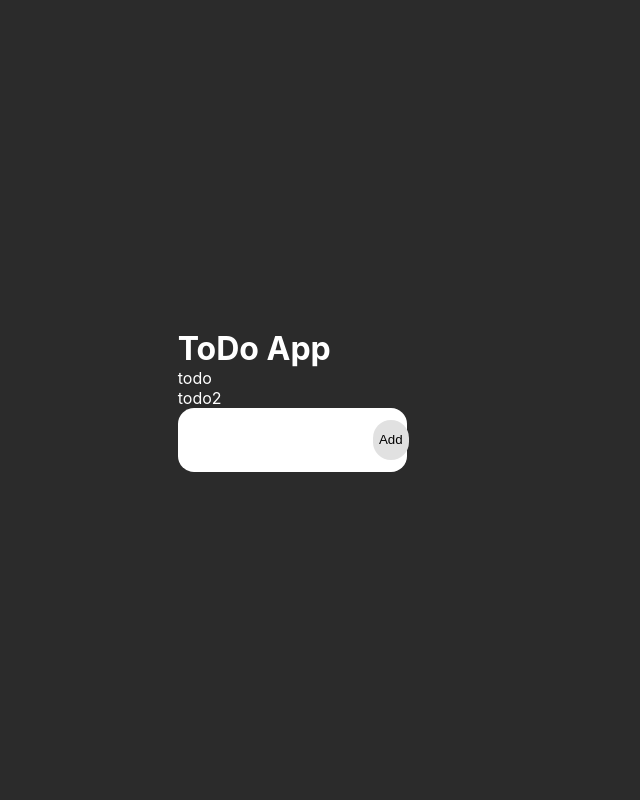
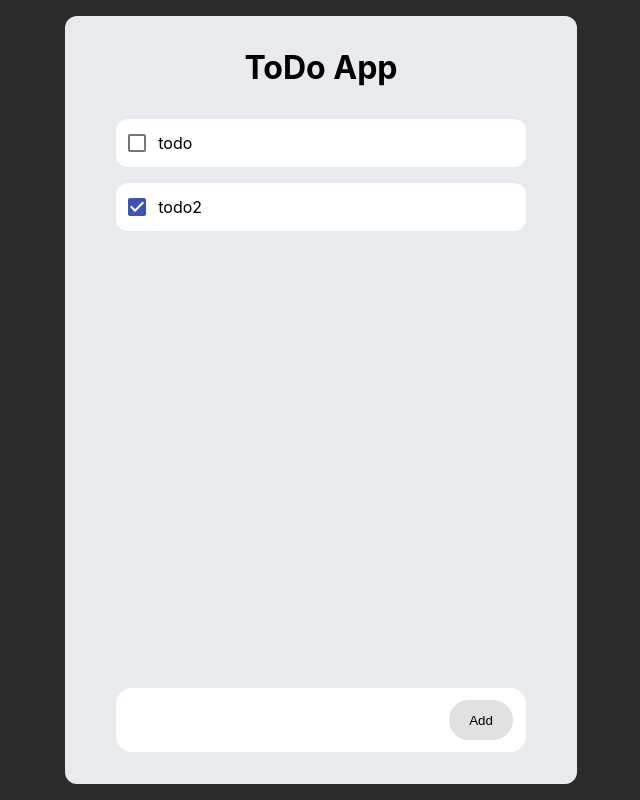
Before and after one commit to imveeru/todo, a React (Create React App) app: page / in a window 1280 px wide. Shown: the whole page, without its empty margins (319-959 px from the left). Built offline with nearby package versions, Linux system fonts and the light colour scheme.

Commit message:
:art: Added Styles for list.

```diff
--- a/src/App.css
+++ b/src/App.css
@@ -4,5 +4,24 @@
     background-color: #2b2b2b;
     display:grid;
     place-items: center;
-    color:white;
 }
+
+.app_container{
+    height:44rem;
+    width:32rem;
+    display:flex;
+    flex-direction:column;
+    align-items:center;
+    background-color:rgb(232,234,237);
+    border-radius:.75rem;
+    padding: 2rem 0;
+}
+
+.app_todoContainer{
+    flex: 1;
+    width:100%;
+    display: flex;
+    flex-direction:column;
+    align-items:center;
+    margin-top: 1.5rem;
+}
--- a/src/App.js
+++ b/src/App.js
@@ -10,7 +10,7 @@ const todoList = [
     id:465465464
   },{
     item:'todo2',
-    done:false,
+    done:true,
     id:465465464
   }
 ]
--- a/src/components/TodoItem.css
+++ b/src/components/TodoItem.css
@@ -0,0 +1,10 @@
+.todoItem{
+    display:flex;
+    flex-direction:row;
+    align-items:center;
+    width:80%;
+    background-color:white;
+    margin: .5rem .25rem;
+    height:3rem;
+    border-radius:.75rem;
+}
--- a/src/components/TodoItem.js
+++ b/src/components/TodoItem.js
@@ -1,9 +1,21 @@
 import React from 'react'
 import './TodoItem.css'
+
+import Checkbox from '@material-ui/core/Checkbox'
+
+const handleCheck=()=>{
+
+}
 
 function TodoItem({name,done,id}) {
     return (
         <div className="todoItem">
+            <Checkbox
+                checked={done}
+                color="primary"
+                onChange={handleCheck}
+                inputProps={{ 'aria-label': 'secondary checkbox' }}
+            />
             <p className={done&&'todoItem--done'}>{name}</p>
         </div>
     )
```
